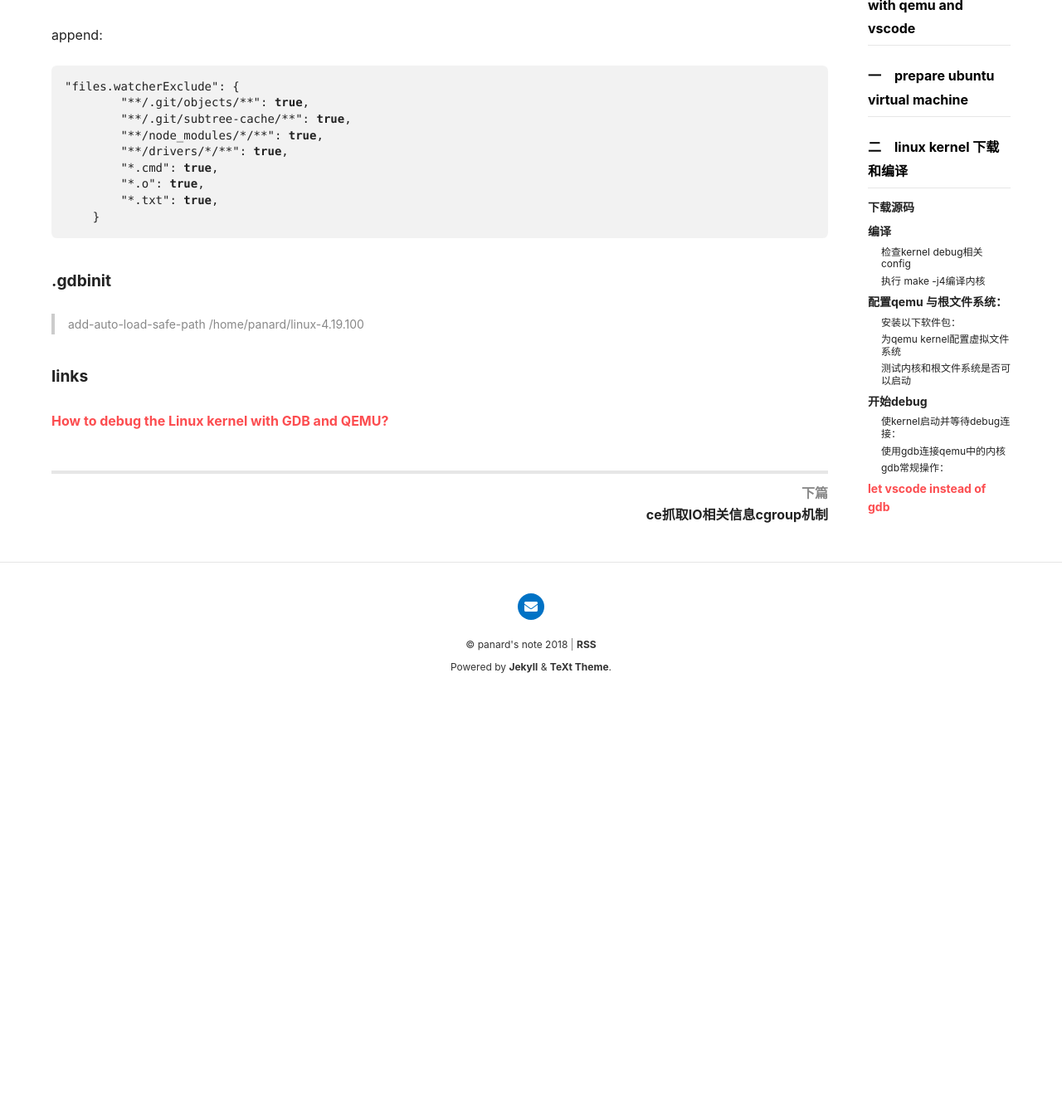
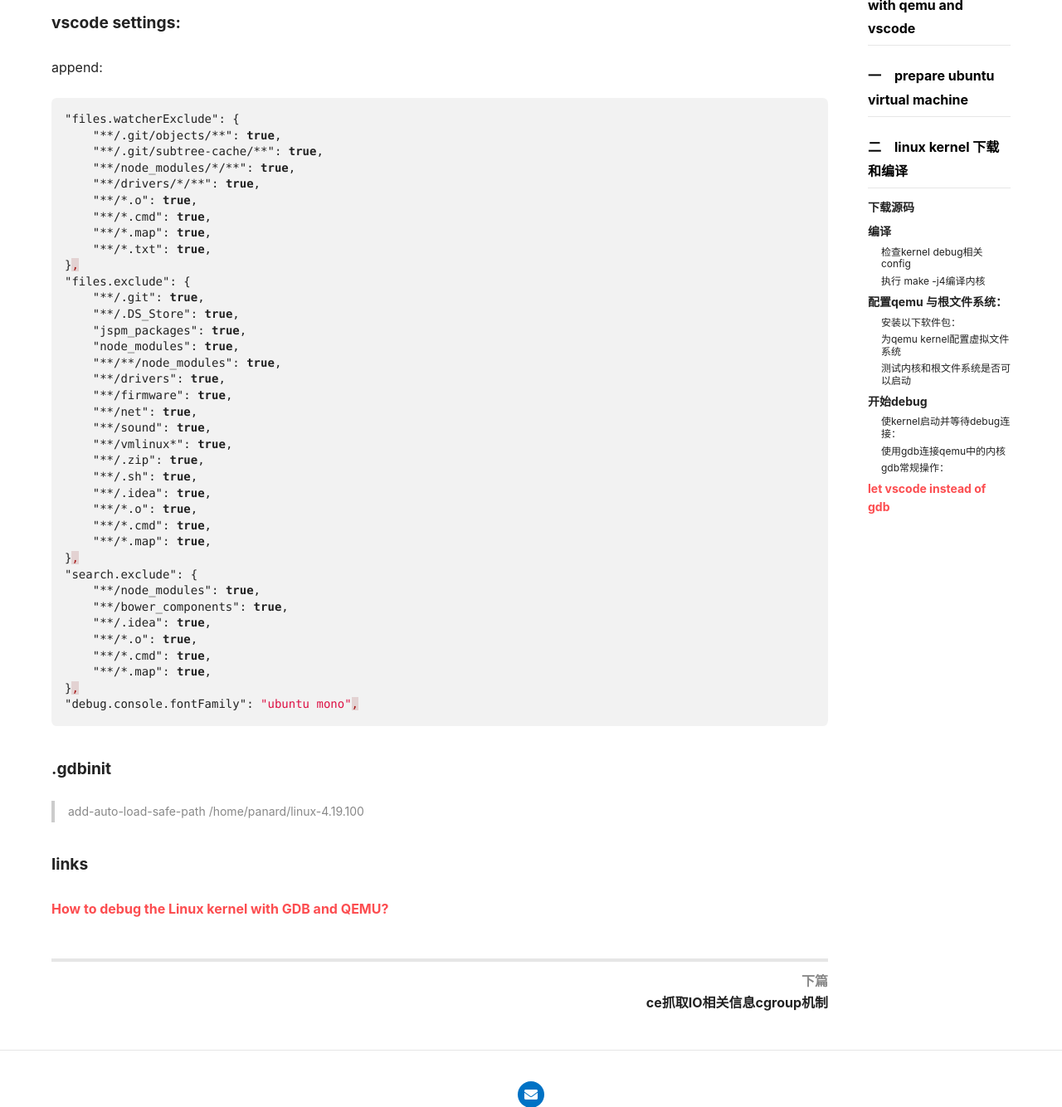
Before and after one commit to panard313/panard313.github.io, a Jekyll site: the page built from _posts/2020-04-03-qemu-debug-kernel.md, in a window 1280 px wide and 1400 px high, scrolled down 6924 px, cut to the strip 66-1400 px from the top of the window. Shown: the whole strip at 83% size. Built offline with Jekyll 4.4.1, drawn with Linux system fonts in a browser that asks for light colours; nearby versions of some CDN libraries; before the commit the page ends 7828 px from its top, so only the background shows below that; some of the changed text lies outside the part shown.

Commit message:
Title: fix and add some content Description: Author:

````diff
--- a/_posts/2020-04-03-qemu-debug-kernel.md
+++ b/_posts/2020-04-03-qemu-debug-kernel.md
@@ -227,14 +229,42 @@ append:
 
 ```json
 "files.watcherExclude": {
-        "**/.git/objects/**": true,
-        "**/.git/subtree-cache/**": true,
-        "**/node_modules/*/**": true,
-        "**/drivers/*/**": true,
-        "*.cmd": true,
-        "*.o": true,
-        "*.txt": true,
-    }
+    "**/.git/objects/**": true,
+    "**/.git/subtree-cache/**": true,
+    "**/node_modules/*/**": true,
+    "**/drivers/*/**": true,
+    "**/*.o": true,
+    "**/*.cmd": true,
+    "**/*.map": true,
+    "**/*.txt": true,
+},
+"files.exclude": {
+    "**/.git": true,
+    "**/.DS_Store": true,
+    "jspm_packages": true,
+    "node_modules": true,
+    "**/**/node_modules": true,
+    "**/drivers": true,
+    "**/firmware": true,
+    "**/net": true,
+    "**/sound": true,
+    "**/vmlinux*": true,
+    "**/.zip": true,
+    "**/.sh": true,
+    "**/.idea": true,
+    "**/*.o": true,
+    "**/*.cmd": true,
+    "**/*.map": true,
+},
+"search.exclude": {
+    "**/node_modules": true,
+    "**/bower_components": true,
+    "**/.idea": true,
+    "**/*.o": true,
+    "**/*.cmd": true,
+    "**/*.map": true,
+},
+"debug.console.fontFamily": "ubuntu mono",
 ```
 
 #### .gdbinit
````
Also changed, not shown: other parts of _posts/2020-04-03-qemu-debug-kernel.md (+2 -0 lines), images/blkio/readahead-1.png (added), images/blkio/readahead-2.png (added).
